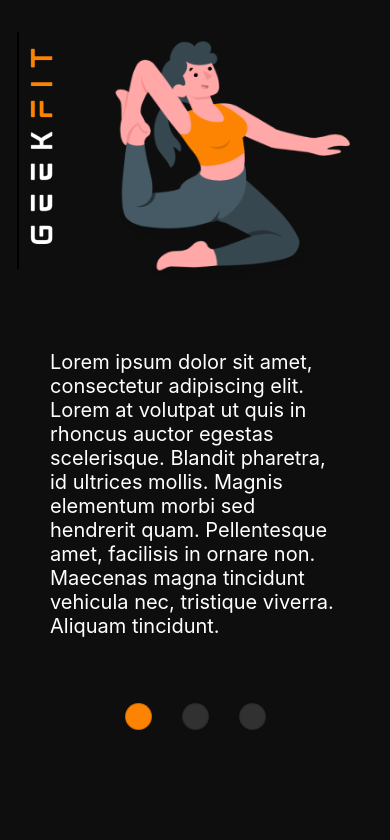
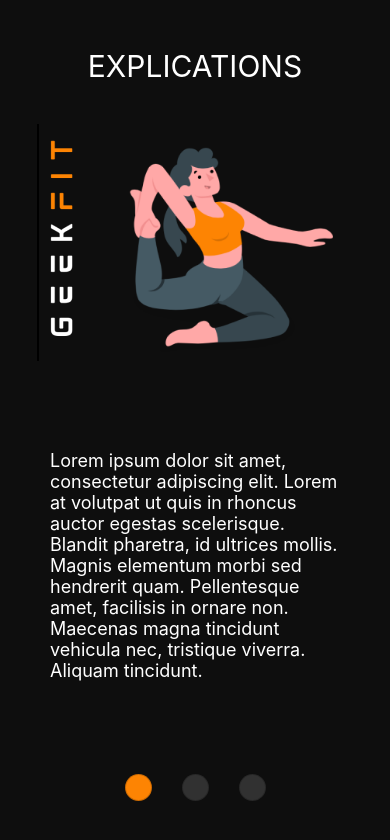
Before and after one commit to AlexiaTdev/geekfit, a React Native app in the folder GeekFit/: screen /Explications in a window 390 px wide. Shown: the top 840 px of the page. Built offline with nearby package versions, Linux system fonts and the light colour scheme.

Commit message:
title added

```diff
--- a/GeekFit/components/ExplicationContent.js
+++ b/GeekFit/components/ExplicationContent.js
@@ -27,6 +27,6 @@ const styles = StyleSheet.create({
     },
     txtStyle: {
         color: 'white',
-        fontSize:20
+        fontSize:18
         }
 })
--- a/GeekFit/components/ExplicationHeader.js
+++ b/GeekFit/components/ExplicationHeader.js
@@ -30,12 +30,12 @@ export default function ExplicationHeader(props) {
 }
 const styles = StyleSheet.create({
     homeImgStyle: {
-        width: 300,
-        height: 300
+        width: 260,
+        height: 260
     },
     homeheaderStyle : {
         flexDirection: 'row',
         justifyContent: 'center',
-        alignItems: 'center'
+        alignItems: 'center',
     }
 })
--- a/GeekFit/pages/Explications.js
+++ b/GeekFit/pages/Explications.js
@@ -1,4 +1,4 @@
-import { StyleSheet,  View } from 'react-native'
+import { StyleSheet,  View, Text} from 'react-native'
 import React, {useState} from 'react'
 import ExplicationHeader from '../components/ExplicationHeader';
 import RoundNavigationScroller from '../components/RoundNavigationScroller';
@@ -8,7 +8,8 @@ export default function Explications({navigation}) {
     const [data, setData] = useState(1);
 
   return (
-    <View style = {{flex:1, backgroundColor:'#0E0E0E'}}>
+    <View style = {{flex:1, backgroundColor:'#0E0E0E', alignItems: 'center', justifyContent:"space-evenly"}}>
+        <Text style={styles.titleStyle}>EXPLICATIONS</Text>
         <ExplicationHeader img={data}/>
         <ExplicationContent content={data}/>
         <RoundNavigationScroller setData={setData} data={data} navigation={navigation}/>
@@ -17,13 +18,9 @@ export default function Explications({navigation}) {
 }
 
 const styles = StyleSheet.create({
-    homeImgStyle: {
-        width: 300,
-        height: 300
-    },
-    homeheaderStyle : {
-        flexDirection: 'row',
-        justifyContent: 'center',
-        alignItems: 'center'
+    titleStyle: {
+        color: "white",
+        marginTop: 20,
+        fontSize:30
     }
 })
```
